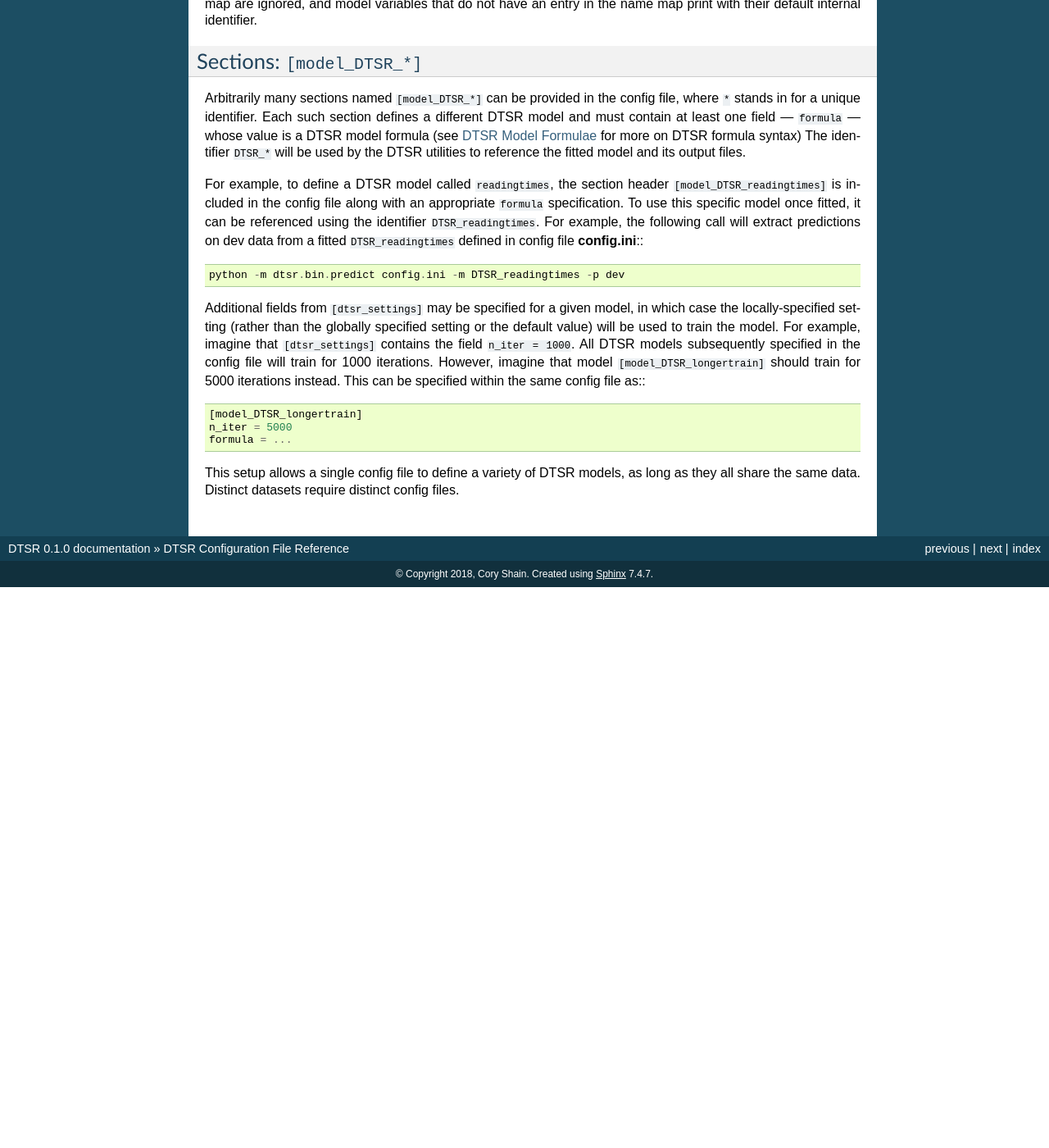
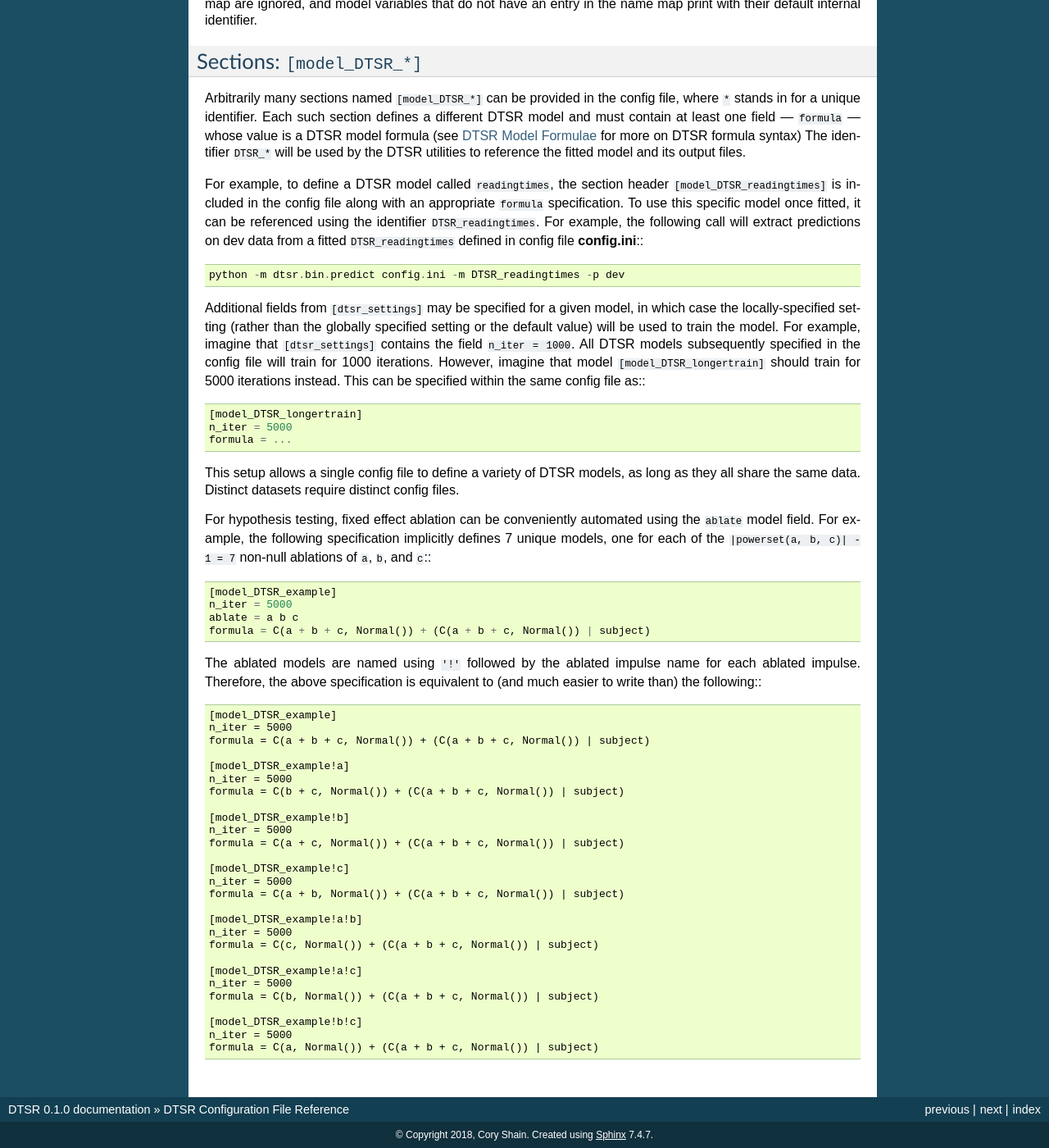
Before and after one commit to coryshain/cdr, a Sphinx documentation site: the page built from docs/source/config.rst, in a window 1280 px wide and 1400 px high, scrolled down 4365 px. Shown: the whole window at 82% size. Built offline with Sphinx 7.4.7, drawn with Linux system fonts in a browser that asks for light colours; before the commit the page ends 5081 px from its top, so only the background shows below that.

Commit message:
Implemented automatic fixed effect ablation using the 'ablate' model field in the config file

```diff
--- a/docs/source/config.rst
+++ b/docs/source/config.rst
@@ -208,3 +208,43 @@ This can be specified within the same config file as:::
 
 This setup allows a single config file to define a variety of DTSR models, as long as they all share the same data.
 Distinct datasets require distinct config files.
+
+For hypothesis testing, fixed effect ablation can be conveniently automated using the ``ablate`` model field.
+For example, the following specification implicitly defines 7 unique models, one for each of the ``|powerset(a, b, c)| - 1 = 7``
+non-null ablations of ``a``, ``b``, and ``c``:::
+
+    [model_DTSR_example]
+    n_iter = 5000
+    ablate = a b c
+    formula = C(a + b + c, Normal()) + (C(a + b + c, Normal()) | subject)
+
+The ablated models are named using ``'!'`` followed by the ablated impulse name for each ablated impulse.
+Therefore, the above specification is equivalent to (and much easier to write than) the following:::
+
+    [model_DTSR_example]
+    n_iter = 5000
+    formula = C(a + b + c, Normal()) + (C(a + b + c, Normal()) | subject)
+
+    [model_DTSR_example!a]
+    n_iter = 5000
+    formula = C(b + c, Normal()) + (C(a + b + c, Normal()) | subject)
+
+    [model_DTSR_example!b]
+    n_iter = 5000
+    formula = C(a + c, Normal()) + (C(a + b + c, Normal()) | subject)
+
+    [model_DTSR_example!c]
+    n_iter = 5000
+    formula = C(a + b, Normal()) + (C(a + b + c, Normal()) | subject)
+
+    [model_DTSR_example!a!b]
+    n_iter = 5000
+    formula = C(c, Normal()) + (C(a + b + c, Normal()) | subject)
+
+    [model_DTSR_example!a!c]
+    n_iter = 5000
+    formula = C(b, Normal()) + (C(a + b + c, Normal()) | subject)
+
+    [model_DTSR_example!b!c]
+    n_iter = 5000
+    formula = C(a, Normal()) + (C(a + b + c, Normal()) | subject)
```
Also changed, not shown: 3 other files.
